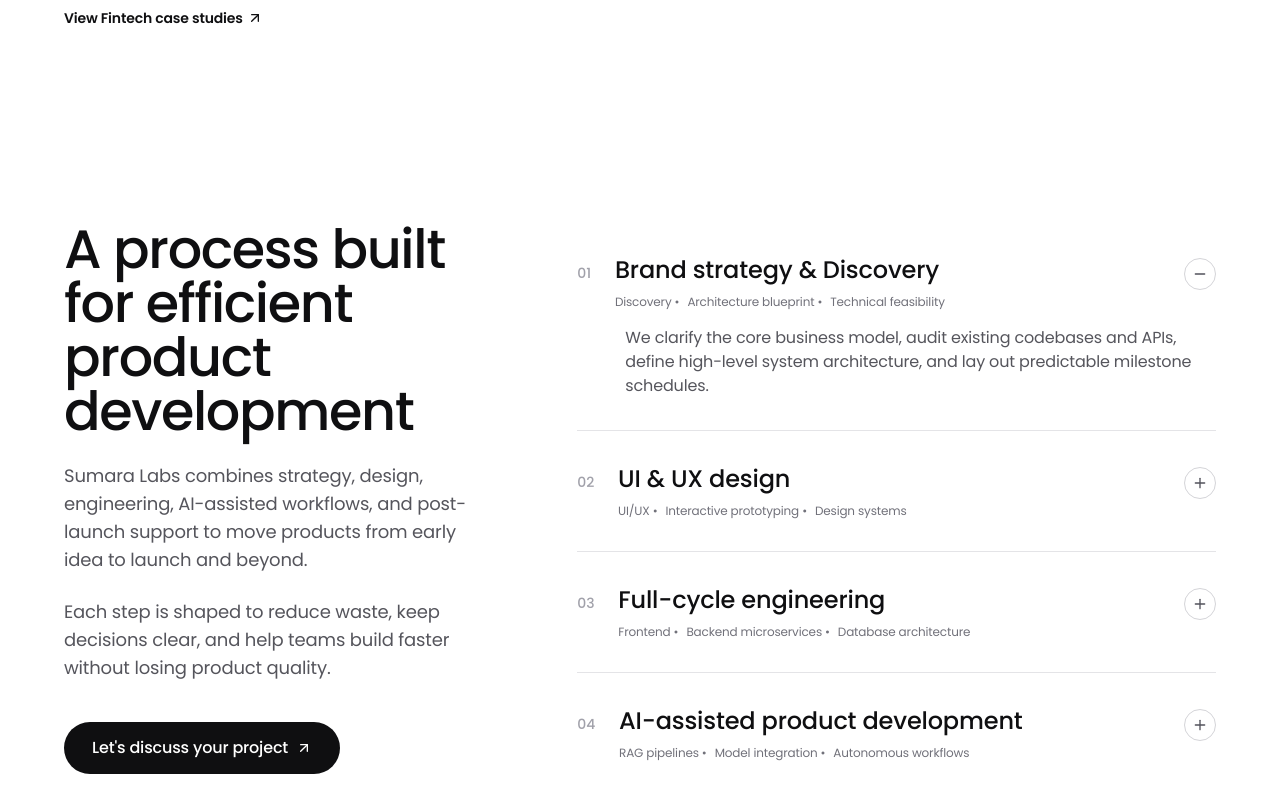
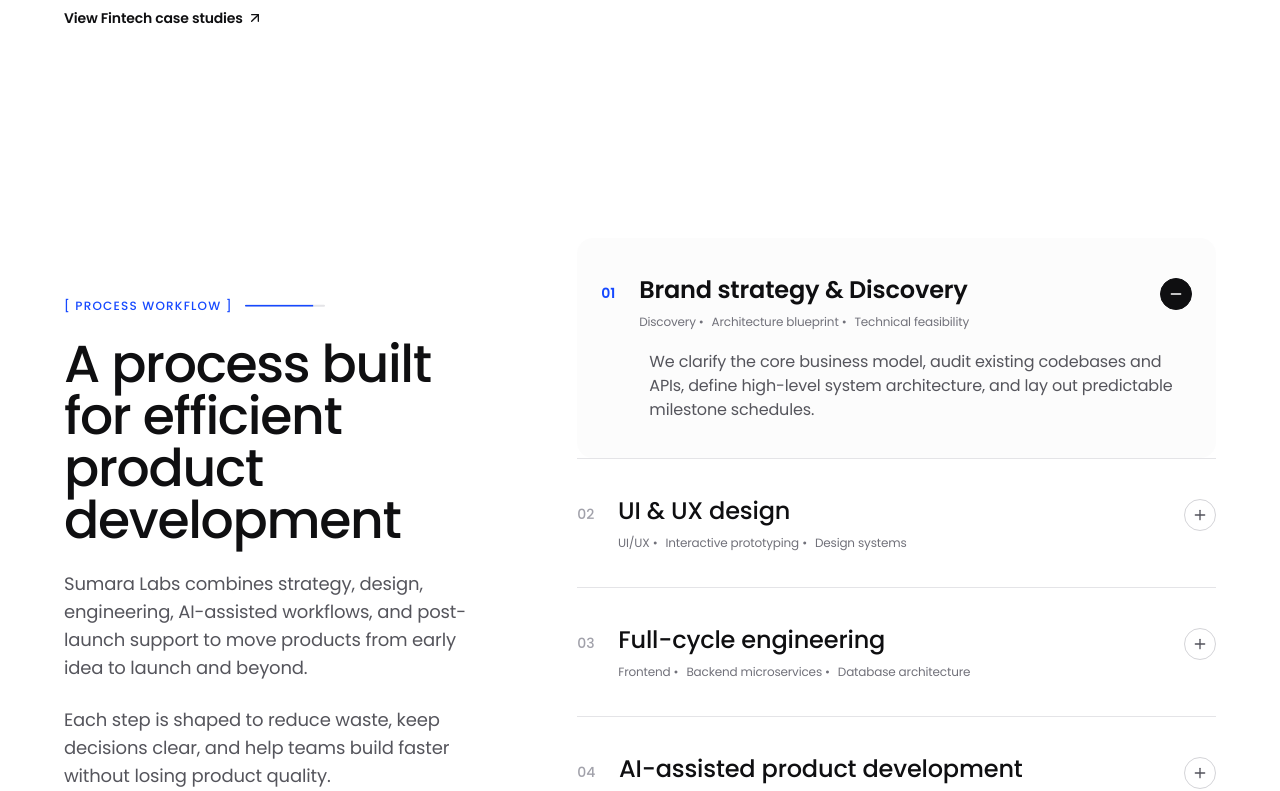
Before and after one commit to Software-House-EB/sumara-labs, a React (Vite) app: page / in a window 1280 px wide. Shown: the part 5260-6051 px from the top of the page. Built offline with nearby package versions, Linux system fonts and the light colour scheme.

Commit message:
feat: restore sticky slide-down animation on Process section and fix parent overflow

```diff
--- a/src/components/home/ProcessSection.jsx
+++ b/src/components/home/ProcessSection.jsx
@@ -1,5 +1,6 @@
-import React, { useState } from 'react';
+import React, { useState, useRef } from 'react';
 import { Link } from 'react-router-dom';
+import { motion, AnimatePresence, useScroll, useTransform } from 'framer-motion';
 import { Plus, Minus, ArrowUpRight } from 'lucide-react';
 
 const processSteps = [
@@ -43,14 +44,47 @@ const processSteps = [
 
 export default function ProcessSection() {
   const [openStep, setOpenStep] = useState(0);
+  const sectionRef = useRef(null);
+
+  // Scroll-linked progress for dynamic slide-down animation
+  const { scrollYProgress } = useScroll({
+    target: sectionRef,
+    offset: ['start start', 'end end'],
+  });
+
+  // Smooth slide-down parallax translation for sticky left column
+  const leftSlideY = useTransform(scrollYProgress, [0, 1], [0, 70]);
 
   return (
-    <section id="process" className="py-14 sm:py-20 lg:py-24 bg-white relative">
+    <section
+      ref={sectionRef}
+      id="process"
+      className="py-16 sm:py-24 lg:py-28 bg-white relative"
+    >
       <div className="section-container">
         <div className="grid grid-cols-1 md:grid-cols-12 gap-12 lg:gap-20 items-start">
-          {/* Left Column (Sticky Headline & CTA) */}
-          <div className="md:col-span-5 md:sticky md:top-36 space-y-6">
-            <h2 className="text-3xl sm:text-5xl lg:text-[54px] font-medium tracking-tight text-[#0f0f11] leading-[1.12]">
+          {/* ========================================================
+              LEFT COLUMN: Sticky & Animates Slide Down with Scroll
+              ======================================================== */}
+          <div className="md:col-span-5 md:sticky md:top-32 lg:top-36 self-start z-10">
+            <motion.div
+              style={{ y: leftSlideY }}
+              className="space-y-6"
+            >
+              {/* Process Step Progress Bar */}
+              <div className="flex items-center gap-3">
+                <span className="text-xs font-mono font-medium uppercase tracking-widest text-[#1649FF]">
+                  [ Process Workflow ]
+                </span>
+                <div className="h-0.5 flex-1 max-w-[80px] bg-zinc-200 rounded-full overflow-hidden">
+                  <motion.div
+                    style={{ scaleX: scrollYProgress, transformOrigin: 'left' }}
+                    className="h-full bg-[#1649FF]"
+                  />
+                </div>
+              </div>
+
+              <h2 className="text-3xl sm:text-5xl lg:text-[52px] font-medium tracking-tight text-[#0f0f11] leading-[1.12]">
                 A process built for efficient product development
               </h2>
               <p className="text-base sm:text-lg text-[#55555c] leading-relaxed">
@@ -69,24 +103,36 @@ export default function ProcessSection() {
                   <ArrowUpRight className="w-4 h-4 ml-2 transition-transform duration-300 group-hover:translate-x-0.5 group-hover:-translate-y-0.5" />
                 </Link>
               </div>
+            </motion.div>
           </div>
 
-          {/* Right Column (Structured Accordion Steps) */}
+          {/* ========================================================
+              RIGHT COLUMN: Freely Scrollable Step-by-Step Accordion
+              ======================================================== */}
           <div className="md:col-span-7 divide-y divide-zinc-200">
             {processSteps.map((step, idx) => {
               const isOpen = openStep === idx;
               return (
-                <div key={idx} className="py-6 sm:py-8 transition-colors">
+                <div
+                  key={idx}
+                  className={`py-7 sm:py-9 transition-colors ${
+                    isOpen ? 'bg-zinc-50/50 rounded-2xl px-4 sm:px-6' : ''
+                  }`}
+                >
                   <button
                     onClick={() => setOpenStep(isOpen ? -1 : idx)}
                     className="w-full text-left flex items-start justify-between gap-4 group"
                   >
                     <div className="flex items-baseline gap-4 sm:gap-6">
-                      <span className="text-sm font-mono text-zinc-400 font-medium">
+                      <span className={`text-sm font-mono font-medium transition-colors ${
+                        isOpen ? 'text-[#1649FF] font-semibold' : 'text-zinc-400'
+                      }`}>
                         {step.number}
                       </span>
                       <div>
-                        <h3 className="text-xl sm:text-2xl font-medium text-[#0f0f11] group-hover:text-primary transition-colors">
+                        <h3 className={`text-xl sm:text-2xl font-medium transition-colors ${
+                          isOpen ? 'text-[#0f0f11] font-semibold' : 'text-[#0f0f11] group-hover:text-[#1649FF]'
+                        }`}>
                           {step.title}
                         </h3>
                         <div className="flex flex-wrap gap-2 mt-2">
@@ -102,16 +148,30 @@ export default function ProcessSection() {
                       </div>
                     </div>
 
-                    <div className="w-8 h-8 rounded-full border border-zinc-300 flex items-center justify-center text-zinc-600 group-hover:border-black shrink-0 transition-colors mt-1">
+                    <div className={`w-8 h-8 rounded-full border flex items-center justify-center shrink-0 transition-all duration-300 mt-1 ${
+                      isOpen
+                        ? 'border-[#0f0f11] bg-[#0f0f11] text-white'
+                        : 'border-zinc-300 text-zinc-600 group-hover:border-black'
+                    }`}>
                       {isOpen ? <Minus className="w-4 h-4" /> : <Plus className="w-4 h-4" />}
                     </div>
                   </button>
 
+                  <AnimatePresence initial={false}>
                     {isOpen && (
-                    <div className="pt-4 pl-8 sm:pl-12 text-sm sm:text-base text-[#55555c] leading-relaxed">
+                      <motion.div
+                        initial={{ height: 0, opacity: 0 }}
+                        animate={{ height: 'auto', opacity: 1 }}
+                        exit={{ height: 0, opacity: 0 }}
+                        transition={{ duration: 0.35, ease: [0.16, 1, 0.3, 1] }}
+                        className="overflow-hidden"
+                      >
+                        <div className="pt-5 pl-8 sm:pl-12 text-sm sm:text-base text-[#55555c] leading-relaxed">
                           {step.desc}
                         </div>
+                      </motion.div>
                     )}
+                  </AnimatePresence>
                 </div>
               );
             })}
--- a/src/components/layout/MainLayout.jsx
+++ b/src/components/layout/MainLayout.jsx
@@ -45,7 +45,7 @@ export default function MainLayout() {
   return (
     <div className="flex min-h-screen flex-col bg-[#09090b] text-[#f4f4f5] antialiased selection:bg-primary-600 selection:text-white">
       <Navbar />
-      <main className="flex-1 w-full overflow-x-hidden" id="main-content">
+      <main className="flex-1 w-full" id="main-content">
         <AnimatePresence mode="wait" initial={true}>
           {element && (
             <PageTransition key={location.pathname}>
--- a/src/components/ui/PageTransition.jsx
+++ b/src/components/ui/PageTransition.jsx
@@ -27,7 +27,7 @@ export default function PageTransition({ children }) {
   }, []);
 
   return (
-    <div className="relative w-full min-h-screen overflow-x-hidden">
+    <div className="relative w-full min-h-screen">
       {/* ========================================================
           EXIT CURTAINS: Slide from RIGHT (100%) to CENTER (0%)
           Triggered when leaving the current page (moving LEFT)
```
Lines whose indentation alone changed are shown as unchanged.
